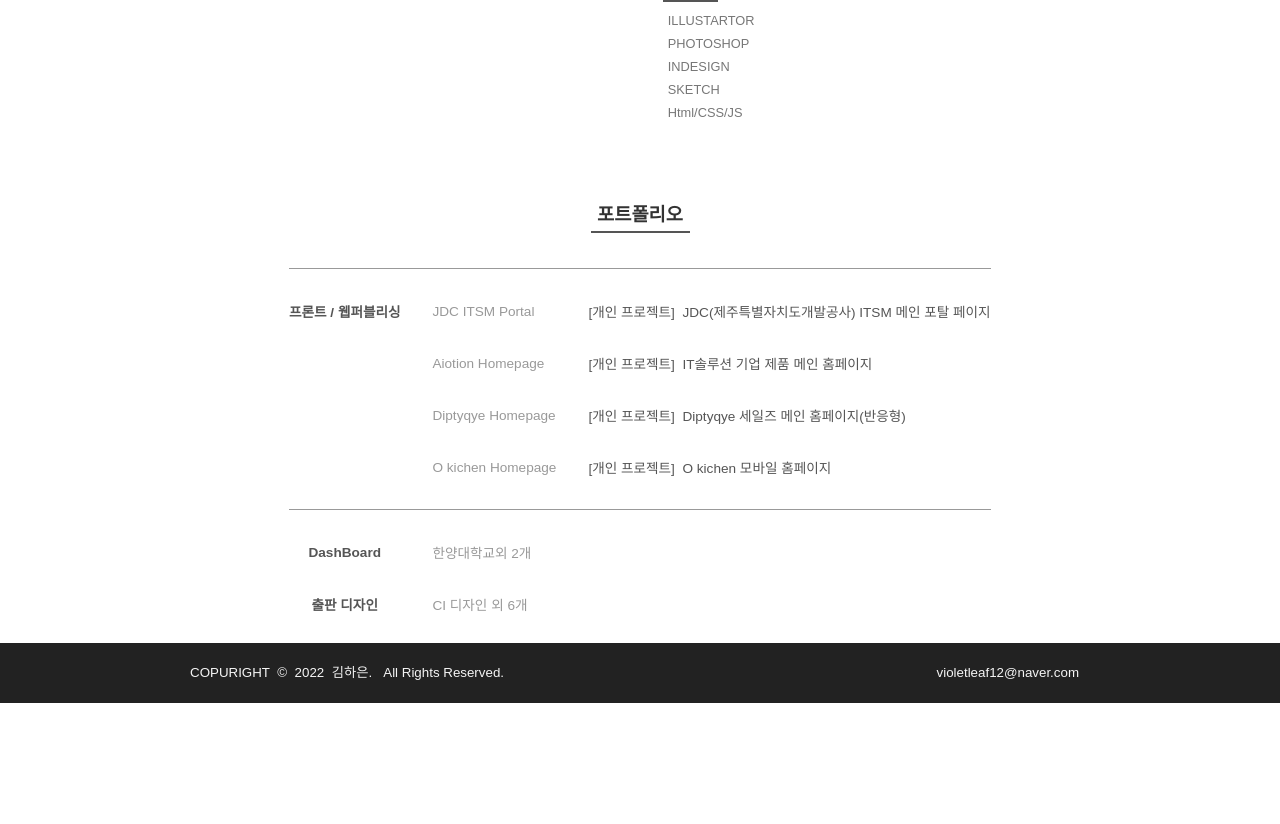
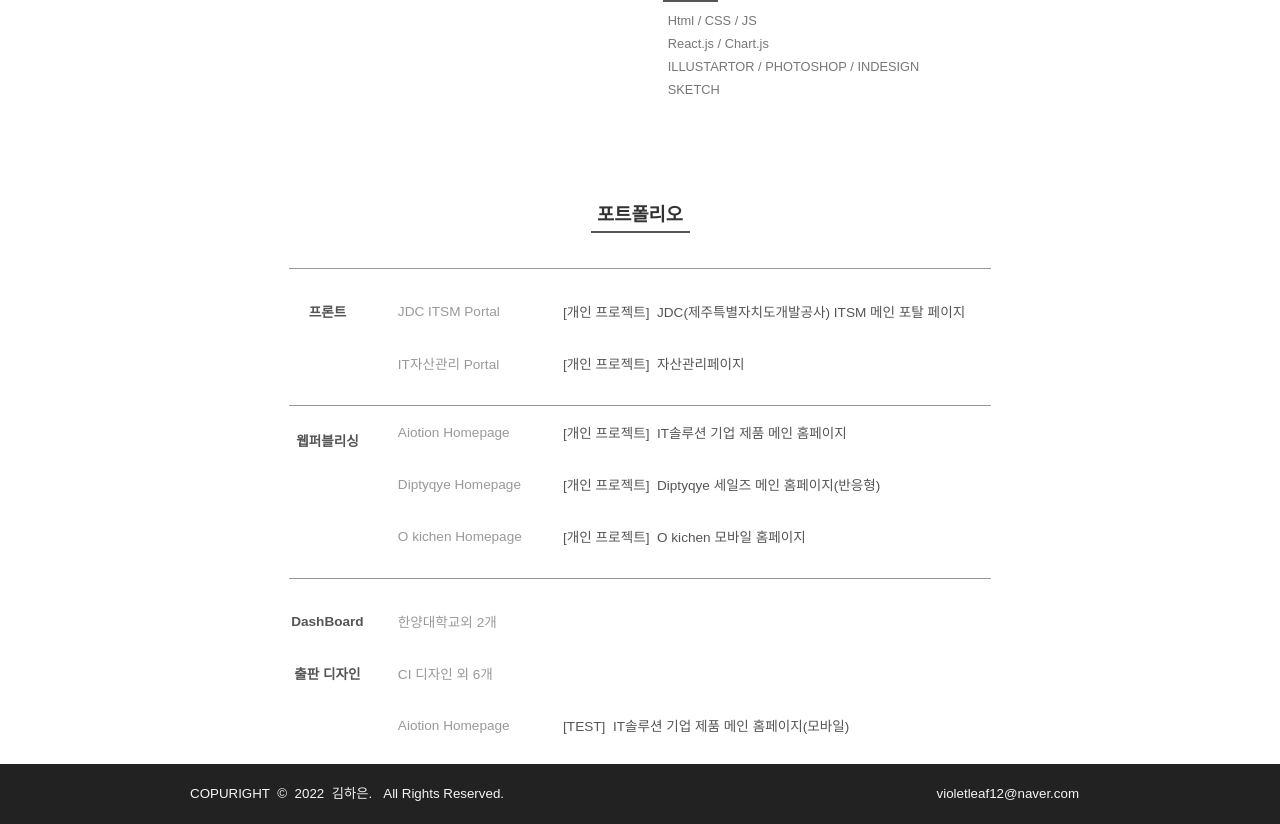
Before and after one commit to violetleaf44/portfolio, a plain HTML site: page index.html in a window 1280 px wide. Shown: the part 446-1270 px from the top of the page. Before the commit the page ends 1149 px from the top, so only its background shows below. Drawn offline with Linux system fonts and the light colour scheme; a web font is replaced by a local one.

Commit message:
Add files via upload

```diff
--- a/index.html
+++ b/index.html
@@ -34,11 +34,11 @@
                 </li>
                 <li>
                     <h4>Skill<span class="line"></span></h4>
-                    <p>ILLUSTARTOR</p>
-                    <P>PHOTOSHOP</P>
-                    <P>INDESIGN</P>
+                    <p>Html&nbsp;/&nbsp;CSS&nbsp;/&nbsp;JS</p>
+                    <P>React.js&nbsp;/&nbsp;Chart.js</P>
+                    <p>ILLUSTARTOR&nbsp;/&nbsp;PHOTOSHOP&nbsp;/&nbsp;INDESIGN</p>
                     <p>SKETCH</p>
-                    <p>Html/CSS/JS</p>
+
                 </li>
             </ul>
         </div>
@@ -50,16 +50,21 @@
     <div class="table_box">
         <table>
             <tr class="border">
-                <th class="t_padding1">프론트 / 웹퍼블리싱</th>
-                <td class="t_padding2"><a href="jdc/jdc_main.html" target='_blank'>JDC ITSM Portal</a></td>
+                <th class="t_padding1">프론트</th>
+                <td class="t_padding2"><a href="https://violetleaf44.github.io/react/" target='_blank'>JDC ITSM Portal</a></td>
                 <td class="t_padding2">[개인 프로젝트]&nbsp; JDC(제주특별자치도개발공사) ITSM 메인 포탈 페이지</td>
             </tr>
             <tr>
-                <td></td>
+                <td class="t_padding3"></td>
+                <td class="t_padding3"><a href="https://violetleaf44.github.io/react/" target='_blank'>IT자산관리 Portal</a></td>
+                <td class="t_padding3">[개인 프로젝트]&nbsp; 자산관리페이지</td>
+            </tr>
+
+            <tr class="border">
+                <th class="t_padding1">웹퍼블리싱</th>
                 <td><a href="nkia_pc/rwd_nkia_pc.html" target='_blank'>Aiotion Homepage</a></td>
                 <td>[개인 프로젝트]&nbsp; IT솔루션 기업 제품 메인 홈페이지</td>
             </tr>
-
             <tr>
                 <td></td>
                 <td><a href="rwd_dipyque/rwd_dipyque.html" target='_blank'>Diptyqye Homepage</a></td>
@@ -80,6 +85,11 @@
                 <td><a href="publishing.pdf" target='_blank'>CI 디자인 외 6개</a></td>
                 <td></td>
             </tr>
+			<tr>
+                <td></td>
+                <td><a href="aiotion-main/rwd_nkia.html" target='_blank'>Aiotion Homepage</a></td>
+                <td>[TEST]&nbsp; IT솔루션 기업 제품 메인 홈페이지(모바일)</td>
+            </tr>
         </table>
     </div>
 
```
